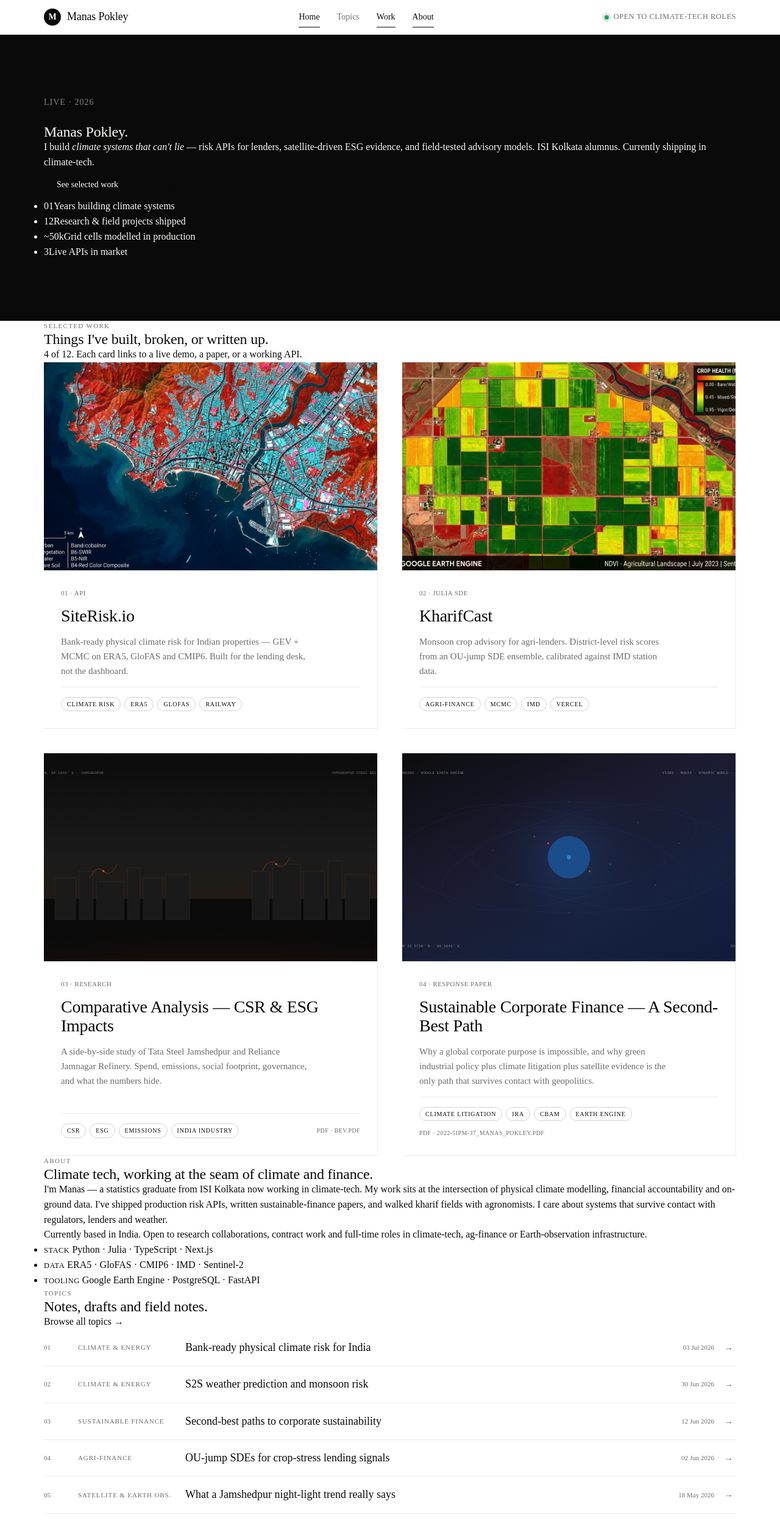
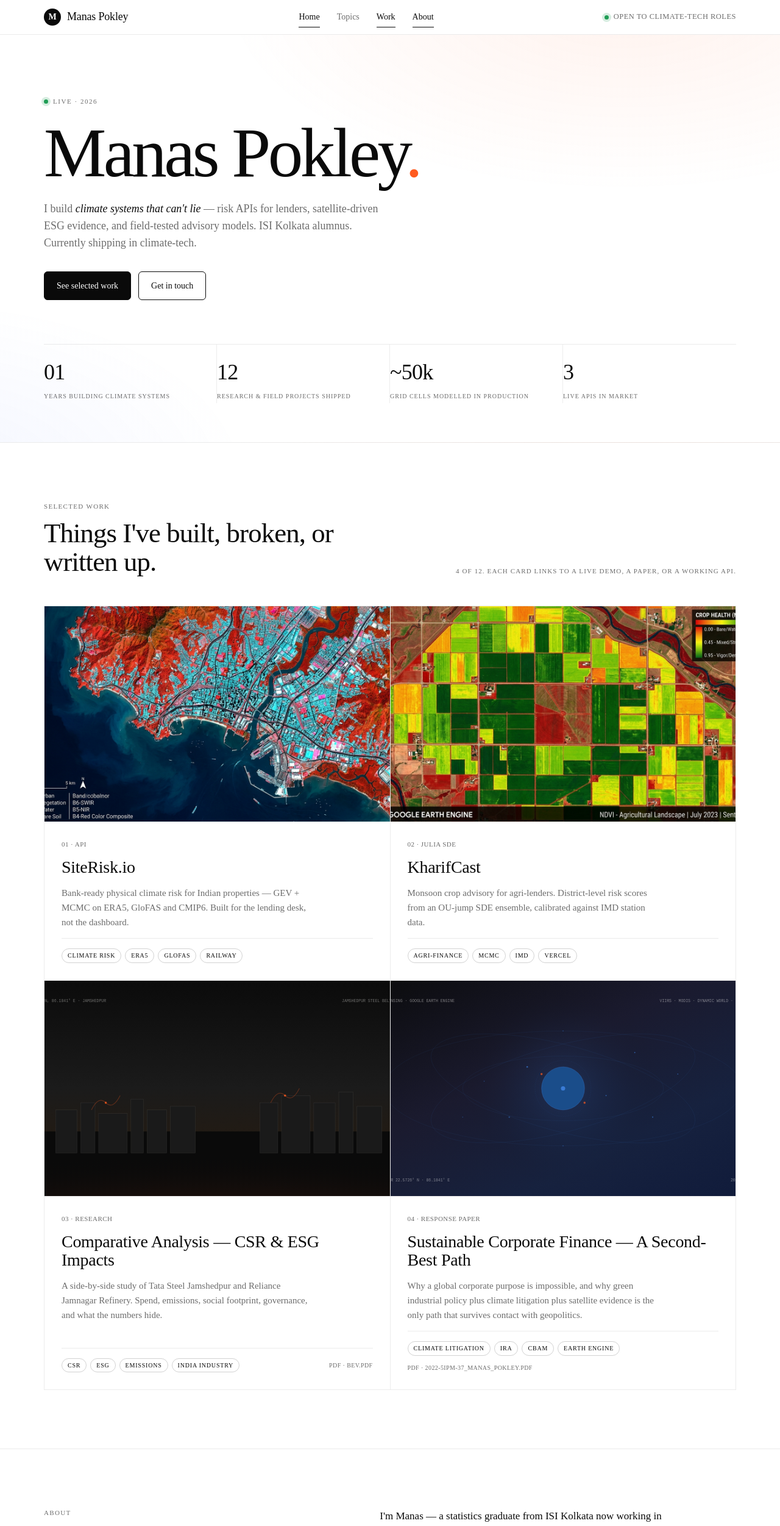
Before and after one commit to marksman-20/portfolio-next, a Next.js app: page / in a window 1280 px wide. Shown: the top 2502 px of the page at 61% size. Built offline with nearby package versions, Linux system fonts and the light colour scheme; a web font is replaced by a local one.

Commit message:
Fix CSS by committing modified CSS files

```diff
--- a/eslint.config.mjs
+++ b/eslint.config.mjs
@@ -1,5 +1,5 @@
 import { defineConfig, globalIgnores } from "eslint/config";
-import nextVitals from "eslint-config-next/core-web-vitals";
+import nextVitals from "eslint-config-next/core-web-vitals.js";
 
 const eslintConfig = defineConfig([
   ...nextVitals,
--- a/src/app/blog.module.css
+++ /dev/null
@@ -1,105 +0,0 @@
-.container {
-  max-width: 800px;
-  margin: 0 auto;
-  padding: 80px 40px;
-}
-
-.backLink {
-  display: inline-flex;
-  align-items: center;
-  color: var(--clay);
-  font-weight: 500;
-  margin-bottom: 40px;
-  font-size: 14px;
-}
-
-.backLink:hover {
-  color: var(--clay-deep);
-}
-
-.header {
-  margin-bottom: 60px;
-}
-
-.title {
-  font-size: 56px;
-  line-height: 1.1;
-  color: var(--ink);
-  margin-bottom: 24px;
-  letter-spacing: -1px;
-}
-
-.meta {
-  display: flex;
-  gap: 24px;
-  color: rgba(17, 17, 17, 0.6);
-  font-size: 14px;
-  font-family: var(--font-sans);
-}
-
-.content {
-  font-size: 18px;
-  line-height: 1.8;
-  color: rgba(17, 17, 17, 0.85);
-}
-
-.content h2 {
-  font-size: 32px;
-  margin: 60px 0 24px;
-  color: var(--ink);
-  letter-spacing: -0.5px;
-}
-
-.content h3 {
-  font-size: 24px;
-  margin: 40px 0 16px;
-  color: var(--ink);
-}
-
-.content p {
-  margin-bottom: 24px;
-}
-
-.content ul {
-  margin-bottom: 24px;
-  padding-left: 24px;
-}
-
-.content li {
-  margin-bottom: 12px;
-}
-
-.heroImage {
-  width: 100%;
-  height: 400px;
-  object-fit: cover;
-  margin: 40px 0;
-  border-radius: 4px;
-}
-
-.inlineImage {
-  width: 100%;
-  height: auto;
-  margin: 40px 0;
-  border-radius: 4px;
-}
-
-.downloadSection {
-  margin-top: 80px;
-  padding-top: 40px;
-  border-top: 1px solid var(--border-subtle);
-}
-
-.downloadBtn {
-  display: inline-block;
-  background: var(--ink);
-  color: var(--cream);
-  padding: 16px 32px;
-  border-radius: 4px;
-  font-weight: 500;
-  transition: background-color 0.2s;
-}
-
-.downloadBtn:hover {
-  background: var(--clay);
-}
--- a/src/app/page.module.css
+++ b/src/app/page.module.css
@@ -1,230 +1,207 @@
-.container {
-  min-height: 100vh;
-  display: flex;
-  flex-direction: column;
-}
-
-/* Nav */
-.nav {
-  display: flex;
-  align-items: center;
-  justify-content: space-between;
-  padding: 24px 40px;
-  background: var(--cream);
-  position: sticky;
-  top: 0;
-  z-index: 100;
-  border-bottom: 1px solid var(--border-subtle);
-}
-
-.logo {
-  font-size: 24px;
-  font-weight: 700;
-  color: var(--ink);
-  font-family: var(--font-serif);
-  letter-spacing: -0.5px;
-}
-
-.navLinks {
-  display: flex;
-  gap: 32px;
-}
-
-.navLinks a {
-  color: var(--ink);
-  font-size: 15px;
-  font-weight: 500;
-  transition: color 0.2s;
-}
-
-.navLinks a:hover {
-  color: var(--clay);
-}
-
-/* Hero */
-.hero {
-  padding: 100px 40px;
-  background: var(--ink);
-  color: var(--cream);
-}
-
-.heroContent {
-  max-width: 900px;
-  margin: 0 auto;
+.page {
+  width: 100%;
 }
 
 .eyebrow {
-  font-size: 14px;
+  display: inline-flex;
+  align-items: center;
+  gap: 8px;
+  font-family: var(--mono);
+  font-size: 11px;
+  letter-spacing: 0.14em;
   text-transform: uppercase;
-  letter-spacing: 1px;
-  color: rgba(250, 249, 246, 0.5);
-  margin-bottom: 24px;
-  display: block;
+  color: var(--muted);
 }
 
-.heroTitle {
-  font-size: 80px;
-  line-height: 1;
-  font-weight: 400;
-  margin-bottom: 32px;
-  letter-spacing: -1.5px;
+.liveDot {
+  display: inline-block;
+  width: 7px;
+  height: 7px;
+  border-radius: 50%;
+  background: #1f9d55;
+  box-shadow: 0 0 0 4px rgba(31, 157, 85, 0.18);
 }
 
-.heroTitle i {
-  color: rgba(250, 249, 246, 0.6);
+.hero {
+  padding: 96px 0 64px;
+  background:
+    radial-gradient(1100px 540px at 80% -10%, rgba(255, 91, 31, 0.08), transparent 60%),
+    radial-gradient(900px 500px at -10% 110%, rgba(44, 92, 255, 0.06), transparent 60%),
+    var(--paper);
+  border-bottom: 1px solid var(--line);
 }
 
-.heroSubtitle {
-  font-size: 22px;
-  color: rgba(250, 249, 246, 0.7);
-  max-width: 600px;
-  line-height: 1.5;
+.title {
+  font-family: var(--serif);
+  font-size: clamp(48px, 9vw, 124px);
+  line-height: 0.95;
+  letter-spacing: -0.04em;
+  font-weight: 500;
+  margin: 18px 0 24px;
+  color: var(--ink);
 }
 
-/* Catalog / Grid */
-.catalogSection {
-  padding: 80px 40px;
-  max-width: 1200px;
-  margin: 0 auto;
-  width: 100%;
+.dot {
+  color: var(--accent);
 }
 
-.sectionHeader {
-  font-size: 40px;
-  font-weight: 400;
+.lede {
+  max-width: 64ch;
+  font-size: clamp(17px, 1.4vw, 20px);
+  line-height: 1.55;
+  color: var(--muted);
+}
+
+.lede em {
+  font-family: var(--serif);
+  font-style: italic;
+  color: var(--ink);
+  font-weight: 500;
+}
+
+.heroCtas {
+  display: flex;
+  gap: 12px;
+  margin-top: 32px;
+  flex-wrap: wrap;
+}
+
+.statGrid {
+  list-style: none;
+  display: grid;
+  grid-template-columns: repeat(4, 1fr);
+  gap: 0;
+  margin-top: 72px;
+  border-top: 1px solid var(--line);
+}
+
+.stat {
+  padding: 18px 16px 4px 0;
+  border-right: 1px solid var(--line);
+  display: flex;
+  flex-direction: column;
+  gap: 4px;
+}
+
+.stat:last-child {
+  border-right: none;
+}
+
+.statK {
+  font-family: var(--serif);
+  font-size: 36px;
+  letter-spacing: -0.02em;
+  font-weight: 500;
+}
+
+.statL {
+  font-family: var(--mono);
+  font-size: 10px;
+  letter-spacing: 0.1em;
+  text-transform: uppercase;
+  color: var(--muted);
+  line-height: 1.4;
+}
+
+.section {
+  padding: 96px 0;
+  border-bottom: 1px solid var(--line);
+}
+
+.sectionHead {
+  display: flex;
+  justify-content: space-between;
+  align-items: flex-end;
   margin-bottom: 48px;
+  gap: 32px;
+  flex-wrap: wrap;
+}
+
+.h2 {
+  font-family: var(--serif);
+  font-size: clamp(28px, 3.5vw, 48px);
+  line-height: 1.05;
+  letter-spacing: -0.02em;
+  font-weight: 500;
+  max-width: 24ch;
+  margin-top: 12px;
+}
+
+.sectionNote, .sectionLink {
+  font-family: var(--mono);
+  font-size: 11px;
+  letter-spacing: 0.1em;
+  text-transform: uppercase;
+  color: var(--muted);
+}
+
+.sectionLink {
   color: var(--ink);
-  letter-spacing: -0.5px;
+  padding-bottom: 4px;
+  border-bottom: 1px solid var(--ink);
+  transition: color 0.15s ease, border-color 0.15s ease;
+}
+
+.sectionLink:hover {
+  color: var(--accent);
+  border-bottom-color: var(--accent);
 }
 
 .grid {
   display: grid;
   grid-template-columns: repeat(2, 1fr);
-  gap: 40px;
+  gap: 0;
+  border-top: 1px solid var(--line);
+  border-left: 1px solid var(--line);
 }
 
-.card {
+.about {
+  display: grid;
+  grid-template-columns: 1fr 1.2fr;
+  gap: 64px;
+  align-items: start;
+}
+
+.aboutBody p {
+  font-size: 17px;
+  line-height: 1.65;
+  color: var(--ink);
+  margin-bottom: 18px;
+  max-width: 56ch;
+}
+
+.aboutMeta {
+  list-style: none;
+  margin-top: 24px;
   display: flex;
   flex-direction: column;
-  background: var(--cream);
-  border: 1px solid var(--border-subtle);
-  transition: transform 0.3s, box-shadow 0.3s;
-  overflow: hidden;
+  gap: 10px;
+  border-top: 1px solid var(--line);
+  padding-top: 18px;
 }
 
-.card:first-child {
-  border-top: 1px solid var(--border-subtle); /* Reset */
+.aboutMeta li {
+  display: grid;
+  grid-template-columns: 110px 1fr;
+  gap: 16px;
+  font-size: 14px;
+  color: var(--muted);
 }
 
-.card:hover {
-  transform: translateY(-4px);
-  box-shadow: 0 12px 24px rgba(17, 17, 17, 0.05);
+.aboutMeta .mono {
+  color: var(--ink);
+  font-size: 11px;
 }
 
-.cardImageWrapper {
-  width: 100%;
-  aspect-ratio: 16/9;
-  position: relative;
-  background: #eaeaea;
-  border-bottom: 1px solid var(--border-subtle);
-}
-
-.cardImage {
-  width: 100%;
-  height: 100%;
-  object-fit: cover;
-  transition: transform 0.5s;
-}
-
-.card:hover .cardImage {
-  transform: scale(1.05);
-}
-
-.cardContent {
-  padding: 32px;
-  display: flex;
-  flex-direction: column;
-  flex-grow: 1;
-}
-
-.cardTags {
-  display: flex;
-  gap: 12px;
-  margin-bottom: 16px;
-  flex-wrap: wrap;
-}
-
-.tag {
-  color: var(--ink);
-  font-size: 13px;
-  font-weight: 500;
-  text-transform: uppercase;
-  letter-spacing: 0.5px;
-  opacity: 0.6;
-}
-
-.cardTitle {
-  font-size: 32px;
-  font-weight: 400;
-  margin-bottom: 12px;
-  color: var(--ink);
-}
-
-.cardDescription {
-  font-size: 16px;
-  color: rgba(17, 17, 17, 0.7);
-  max-width: 500px;
-}
-
-.cardFooter {
-  display: flex;
-  align-items: center;
-  padding: 0 32px 32px;
-}
-
-.linkBtn {
-  display: inline-flex;
-  align-items: center;
-  gap: 8px;
-  background: var(--ink);
-  color: var(--cream);
-  padding: 16px 24px;
-  border-radius: 4px;
-  font-size: 14px;
-  font-weight: 500;
-  transition: background-color 0.2s;
-}
-
-.linkBtn:hover {
-  background: var(--clay);
-}
-
-/* Footer */
-.footer {
-  background: var(--ink);
-  color: var(--cream);
-  padding: 60px 40px 40px;
-  text-align: center;
-}
-
-.footerText {
-  color: rgba(250, 249, 246, 0.5);
-  font-size: 14px;
+.topics {
+  border-top: 1px solid var(--line);
 }
 
 @media (max-width: 900px) {
-  .heroTitle {
-    font-size: 48px;
-  }
-  .card {
-    grid-template-columns: 1fr;
-    gap: 24px;
-  }
-  .cardImageWrapper {
-    width: 100%;
-    max-width: 400px;
-  }
-  .cardFooter {
-    justify-content: flex-start;
-  }
+  .grid { grid-template-columns: 1fr; }
+  .about { grid-template-columns: 1fr; gap: 24px; }
+  .statGrid { grid-template-columns: repeat(2, 1fr); }
+  .stat:nth-child(2) { border-right: none; }
+  .stat:nth-child(1), .stat:nth-child(2) { border-bottom: 1px solid var(--line); padding-bottom: 18px; }
+  .sectionHead { flex-direction: column; align-items: flex-start; }
 }
```
